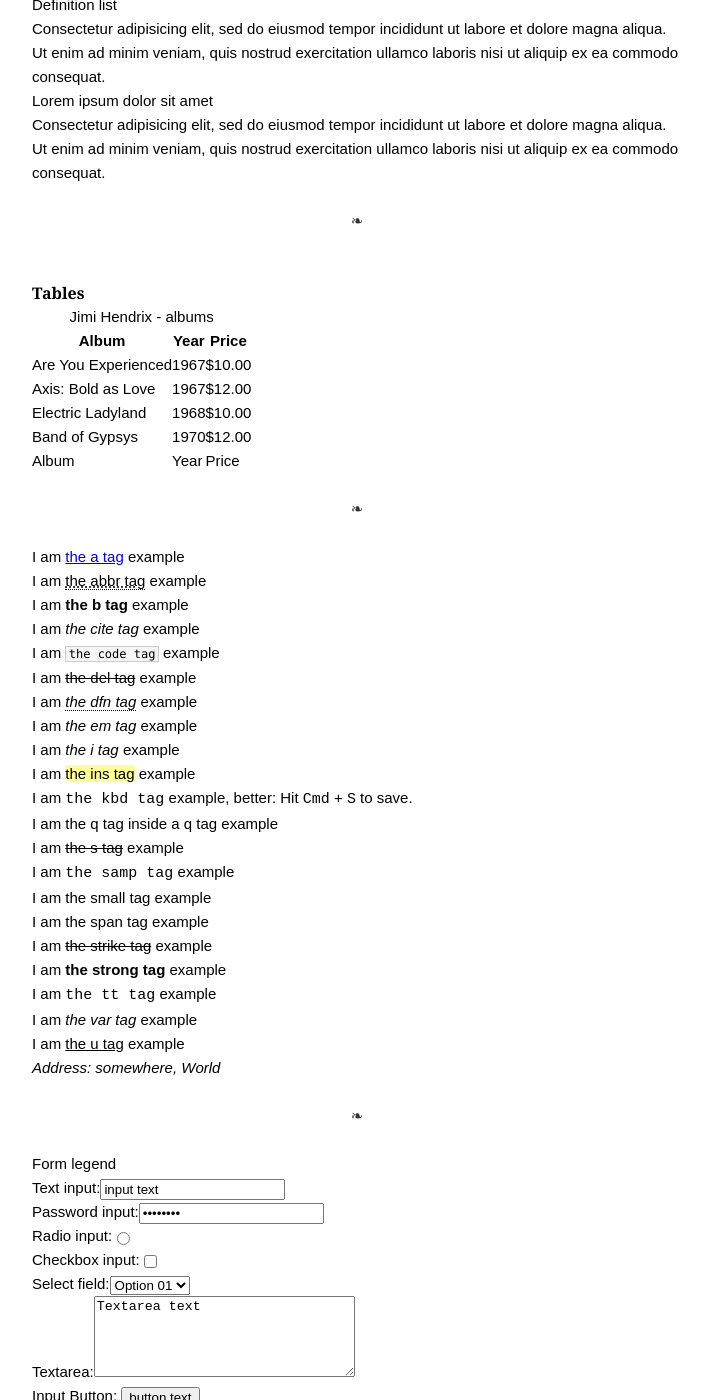
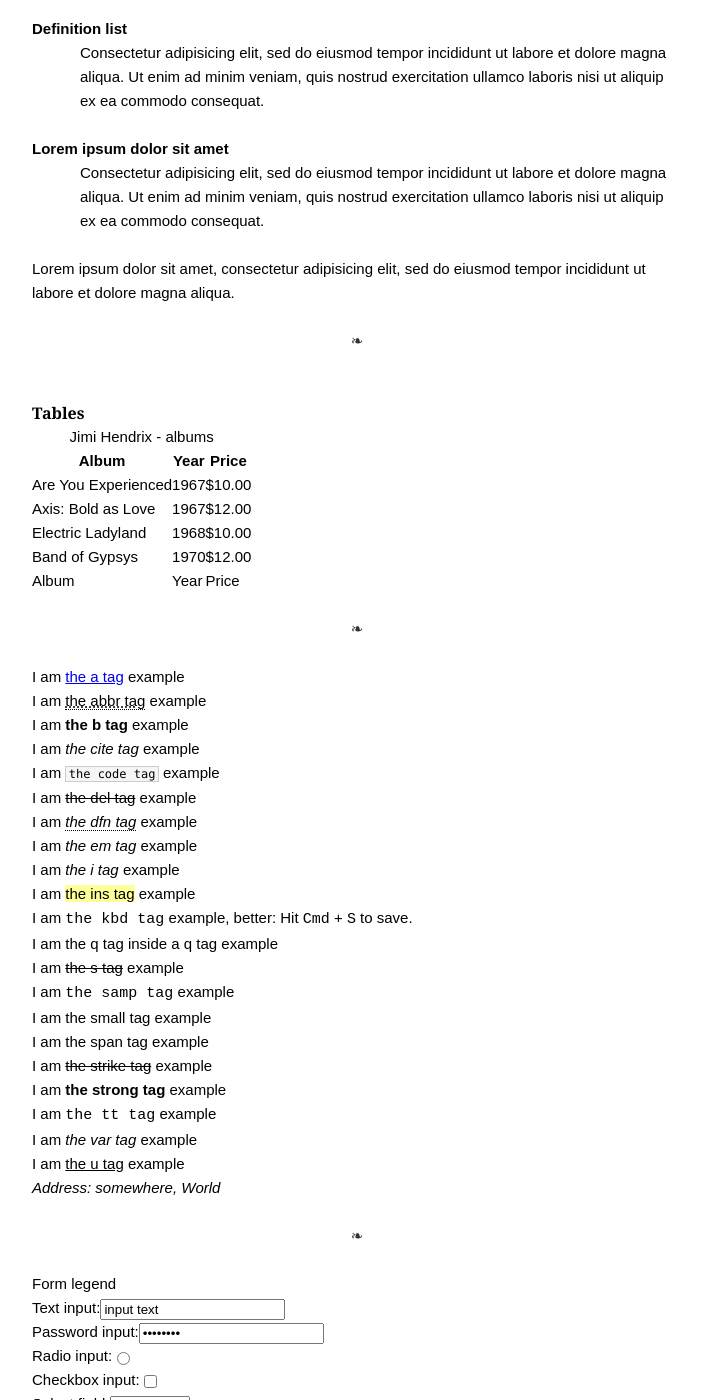
Before and after one commit to trentm/trentm.github.com, a Jekyll site: the page built from demo/demo.html, in a window 1280 px wide and 1400 px high, scrolled down 4796 px. Shown: the whole window, without its empty margins (283-992 px from the left). Built offline with Jekyll 4.4.1, drawn with Linux system fonts in a browser that asks for light colours; some web fonts are replaced; Markdown is read by kramdown in place of the engine named in the settings.

Commit message:
dl style

```diff
--- a/TODO.txt
+++ b/TODO.txt
@@ -1,6 +1,5 @@
 # newer
 
-dl
 table
 kbd (restore)
 form et al (defer?)
--- a/css/new.css
+++ b/css/new.css
@@ -120,6 +120,17 @@ p + p {
   padding: 0;
   /*padding-top: 24px; /* or this */
 }
+dl {
+  margin: 24px 0;
+}
+dt {
+  font-weight: bold;
+  margin-top: 24px;
+}
+dd {
+  margin: 0 0 0 48px;
+}
+
 
 
 
--- a/demo/demo.html
+++ b/demo/demo.html
@@ -161,6 +161,8 @@ aliqua. Ut enim ad minim veniam, quis nostrud exercitation ullamco laboris nisi
 commodo consequat.</dd>
 </dl>
 
+<p>Lorem ipsum dolor sit amet, consectetur adipisicing elit, sed do eiusmod tempor incididunt
+ut labore et dolore magna aliqua.</p>
 
 <hr id="table" />
 
```
